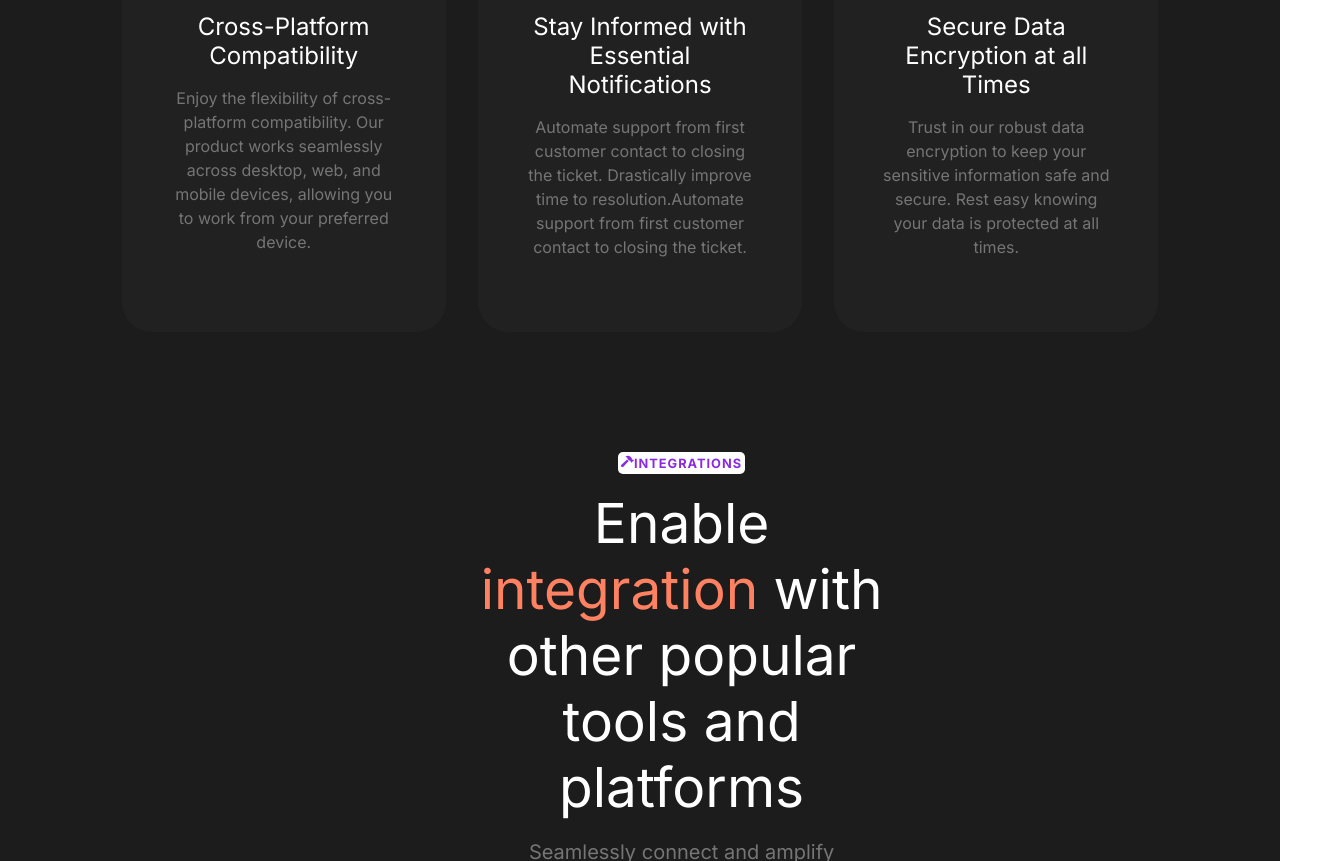
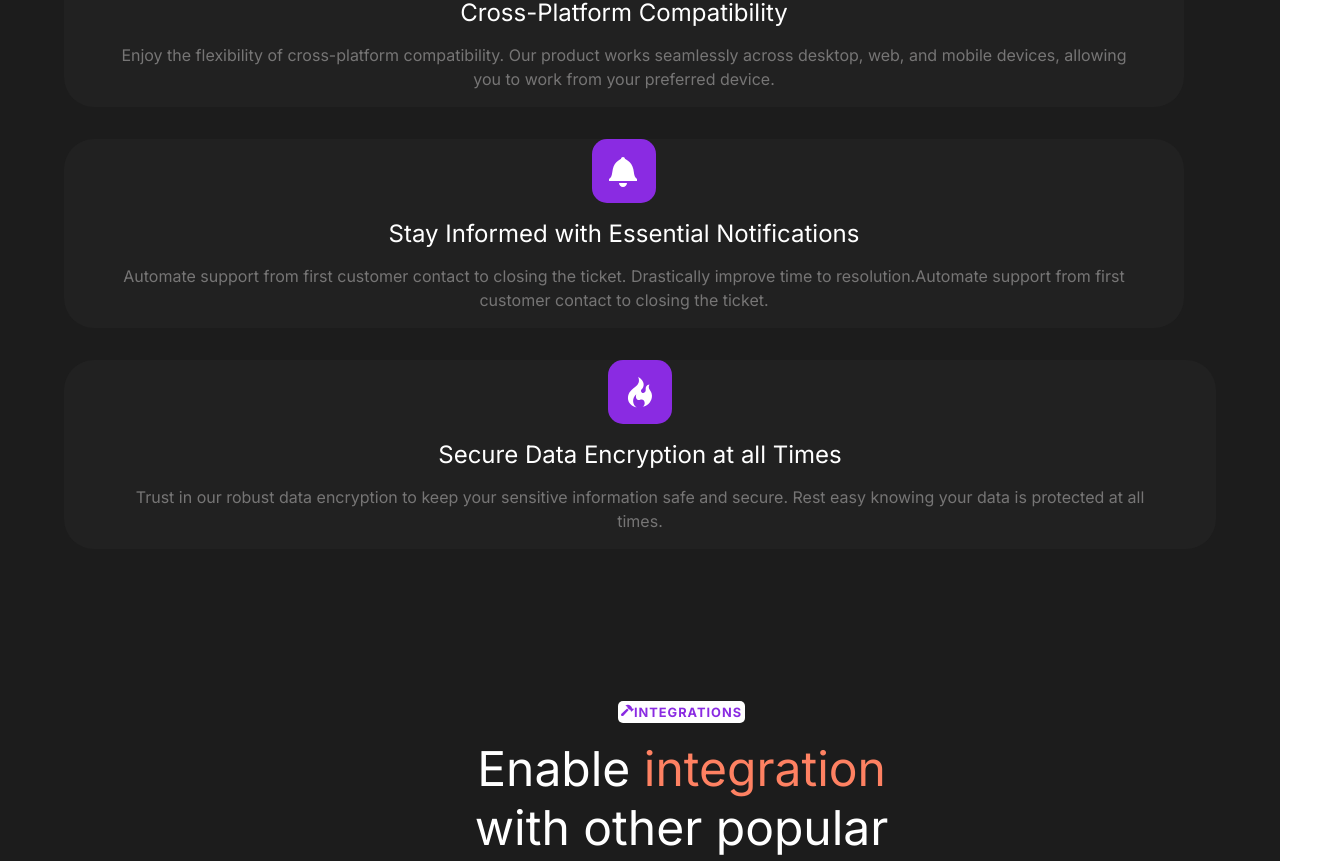
Before and after one commit to mayanknirmalkar/frontend, a React (Create React App) app in the folder client/: page / in a window 1280 px wide. Shown: the part 6435-7296 px from the top of the page, 1334 px wide, since content can reach past the window. Built offline with nearby package versions, Linux system fonts and the light colour scheme.

Commit message:
made it more responsive

```diff
--- a/client/src/App.css
+++ b/client/src/App.css
@@ -2,6 +2,7 @@
 body{
     margin:0;
     font-family: 'Inter';
+    overflow-x: hidden;
 }
 
 .header{
--- a/client/src/components/Body.jsx
+++ b/client/src/components/Body.jsx
@@ -11,6 +11,7 @@ import slack from "../assets/slack.svg"
 import { FaHammer } from "react-icons/fa";
 import connectapp from "../assets/connectapp.webp"
 import { useState, useEffect } from "react";
+
 
 const Body = () => {
 
--- a/client/src/components/Pricing.jsx
+++ b/client/src/components/Pricing.jsx
@@ -11,11 +11,13 @@ const Pricing = () => {
                  <FaDollarSign color="green"/>
                 <span>  PRICING</span>
             </div>
+            <ScrollAnimation>
             <div className="pricing-top-mid">
-                <ScrollAnimation>
+
                 <p>Select your ideal <span>Pricing</span> plan</p>
-                </ScrollAnimation>
+
             </div>
+            </ScrollAnimation>
             <div className="pricing-top-bottom">
                 <span>At Manage Wise, we believe in providing you with pricing plans that adapt to your unique needs.</span>
             </div>
--- a/client/src/styles/Body.css
+++ b/client/src/styles/Body.css
@@ -27,7 +27,7 @@
 }
 
 .body-head-mid p{
-    font-size: 55px;
+    font-size: 3rem;
     font-weight: 400;
     font-family: 'Inter';
     margin:0;
@@ -241,6 +241,36 @@
     bottom:-200px;
 }
 
+@media screen and (max-width:1400px) {
+    .body-bottom-right div.dropbox{
+        display:none;
+    }
+
+    .body-bottom-left div.gmail{
+        display: none;
+    }
+
+    .body-bottom-left div.gitlab{
+        display: none;
+    }
+
+    .body-bottom-right div.slack{
+        display: none;
+    }
+
+    .body-body{
+        flex-direction: column;
+        width: 100%;
+    }
+
+    .body-body > div{
+        margin-bottom: 2rem;
+        height: auto;
+        width: auto;
+    }
+
+}
+
 .body-bottom-right div.slack{
     position: absolute;
     right: 20px;
@@ -282,7 +312,7 @@
 }
 
 .body-bottom-center-mid{
-    font-size: 55px;
+    font-size: 4rem;
     word-wrap: wrap;
     text-align: center;
 }
@@ -295,4 +325,5 @@
 .body-bottom-center-mid p{
     margin:0;
     margin:1rem;
+    font-size: 3rem !important;
 }
--- a/client/src/styles/Faq.css
+++ b/client/src/styles/Faq.css
@@ -21,11 +21,18 @@
     justify-content: space-between;
 }
 
+@media screen and (max-width:1400px) {
+    .inclusive-faq{
+        flex-direction: column;
+        align-items: center;
+    }
+}
+
 .faq-top-mid p{
-    font-size: 4rem;
+    font-size: 3rem;
     font-weight: 500;
     margin:0;
-    line-height: 4rem;
+    line-height: 3rem;
     margin-top: 1rem;
 }
 
--- a/client/src/styles/Footer.css
+++ b/client/src/styles/Footer.css
@@ -35,7 +35,7 @@
 }
 
 .cards{
-    width: 380px;
+    width: auto;
     height:auto;
     border:1px solid rgba(0,0,0,0.1);
     padding: 2rem 1rem;
@@ -118,15 +118,15 @@
 
 .banner{
     width: auto;
-    display: flex;
-    justify-content: space-evenly;
     border-radius: 20px;
     transform: rotateX(-20deg);
     transition: transform 1s ease-in-out;
 }
 
+
+
 .banner-left-mid p{
-    font-size: 3rem;
+    font-size: 2rem;
     font-weight: 550;
     margin:1rem auto;
 }
--- a/client/src/styles/Pricing.css
+++ b/client/src/styles/Pricing.css
@@ -15,7 +15,8 @@
     flex-direction: column;
 }
 
-.pricing-top-mid{
+.pricing-top-mid p{
+    margin: 1.5rem;
     font-size: 3rem;
     font-weight: 600;
 }
@@ -38,6 +39,17 @@
     display: flex;
     justify-content: space-evenly;
     margin: auto;
+}
+
+@media screen and (max-width:1400px) {
+    .pricing-bottom-wrapper{
+        flex-direction: column;
+        align-items: center;
+    }
+
+    .pricing-bottom-wrapper > div{
+       margin: 1rem 0;
+    }
 }
 
 .pricing-bottom-left{
```
